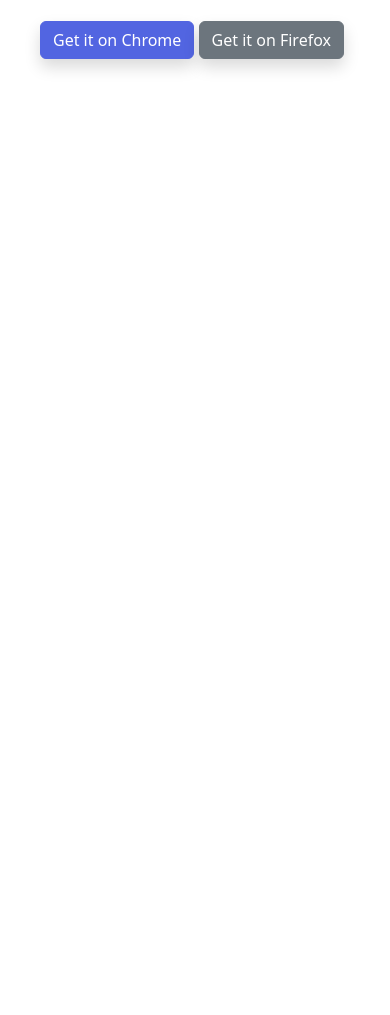
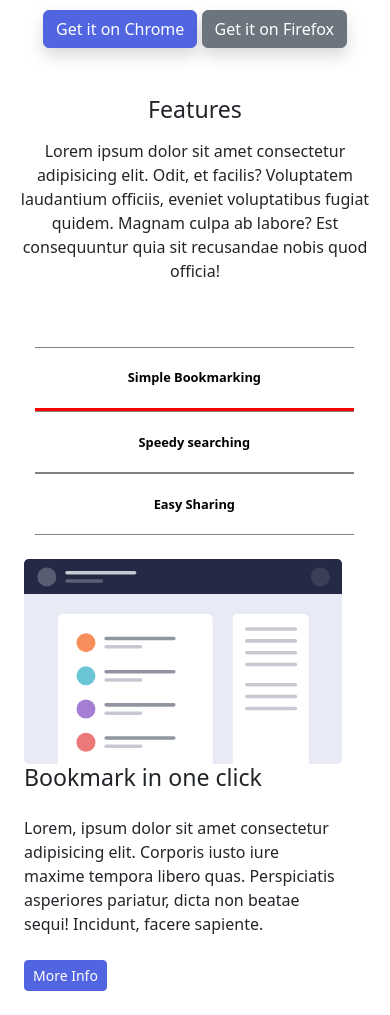
Before and after one commit to SergiDescayre/tascaS1_2, a website: page index.html in a window 390 px wide. Shown: the part 613-1628 px from the top of the page. Before the commit the page ends 844 px from the top, so only its background shows below. Drawn offline with nearby package versions, Linux system fonts and the light colour scheme.

Commit message:
exercici2

```diff
--- a/index.html
+++ b/index.html
@@ -20,7 +20,7 @@
                 <div class="collapse navbar-collapse text-center" id="navbarNav">
                     <ul class="navbar-nav ms-auto">
                         <li class="nav-item mx-2">
-                            <a class="nav-link" href="#">Features</a>
+                            <a class="nav-link" href="#features">Features</a>
                         </li>
                         <li class="nav-item mx-2">
                             <a class="nav-link" href="#">Pricing</a>
@@ -34,12 +34,13 @@
             </div>
         </nav>
         <div class="row mt-3 mx-3 align-items-center d-flex flex-sm-row-reverse">
-            <div class="col col-12 col-lg-6 col-xl-6">
-                <img class="img-fluid mt-3" src="./Imagenes/illustration-hero.svg" alt="">
+            <div class="col col-12 col-sm-12 col-md-12 col-lg-6 col-xl-6">
+                <img class="img-fluid mt-3" src="./Imagenes/illustration-hero.svg" alt="illustration">
             </div>
-            <div class="col col-12 col-lg-6 col-xl-6">
-                <h1 class="display-3 ">A Simple Bookmark Manager</h1>
-                <p class="my-4">Lorem ipsum dolor sit amet consectetur adipisicing elit. Voluptatum ea laborum quibusdam
+            <div class="col col-12 col-xs-12 col-sm-12 col-md-12 col-lg-6 col-xl-6 text-center text-lg-start">
+                <h1 class="display-4 ">A Simple Bookmark Manager</h1>
+                <p class="my-4 ">Lorem ipsum dolor sit amet consectetur adipisicing elit. Voluptatum ea laborum
+                    quibusdam
                     asperiores odio fugit quod eius quo ullam soluta pariatur, excepturi voluptatibus earum aperiam
                     doloremque adipisci et minus nemo.</p>
                 <div class="container-button">
@@ -50,7 +51,51 @@
             </div>
         </div>
 
+        <div class="row" id="features">
+            <div class="mx-auto text-center m-5 col-12 col-lg-8 col-xl-8">
+                <h3 class="mb-3">Features</h3>
+                <p>Lorem ipsum dolor sit amet consectetur adipisicing elit. Odit, et facilis? Voluptatem laudantium
+                    officiis, eveniet voluptatibus fugiat quidem. Magnam culpa ab labore? Est consequuntur quia sit
+                    recusandae nobis quod officia!</p>
+            </div>
+            <div class="row">
+                <ul class="nav nav-tabs mx-auto" id="myTab" role="tablist">
+                    <li class="nav-item" role="presentation">
+                        <button class="nav-link active" id="bookmark-tab" data-bs-toggle="tab" data-bs-target="#home"
+                            type="button" role="tab" aria-controls="home" aria-selected="true">Simple
+                            Bookmarking</button>
+                    </li>
+                    <li class="nav-item" role="presentation">
+                        <button class="nav-link" id="profile-tab" data-bs-toggle="tab" data-bs-target="#profile"
+                            type="button" role="tab" aria-controls="profile" aria-selected="false">Speedy
+                            searching</button>
+                    </li>
+                    <li class="nav-item" role="presentation">
+                        <button class="nav-link" id="contact-tab" data-bs-toggle="tab" data-bs-target="#contact"
+                            type="button" role="tab" aria-controls="contact" aria-selected="false">Easy Sharing</button>
+                    </li>
+                </ul>
+                <div class="tab-content" id="myTabContent">
+                    <div class="tab-pane fade show active" id="home" role="tabpanel" aria-labelledby="bookmark-tab">
+                        <div class="container">
+                            <div class="row my-4 align-items-center">
+                                <div class="col col-12 col-sm-12 col-md-12 col-lg-6 col-xl-6 ">
+                                    <img src="./Imagenes/illustration-features-tab-1.svg" class="img-fluid" alt="features1">
+                                </div>
+                                <div class="col col-12 col-sm-12 col-md-12 col-lg-6 col-xl-6">
+                                    <h3>Bookmark in one click</h3>
+                                    <p class="my-4">Lorem, ipsum dolor sit amet consectetur adipisicing elit. Corporis iusto iure maxime tempora libero quas. Perspiciatis asperiores pariatur, dicta non beatae sequi! Incidunt, facere sapiente.</p>
+                                    <button class="btn btn-primari btn-sm">More Info</button>
+                                </div>
+                            </div>
+                        </div>
+                    </div>
+                    <div class="tab-pane fade" id="profile" role="tabpanel" aria-labelledby="profile-tab">...</div>
+                    <div class="tab-pane fade" id="contact" role="tabpanel" aria-labelledby="contact-tab">...</div>
+                </div>
+            </div>
 
+        </div>
     </div>
     <script src="./node_modules/bootstrap/dist/js/bootstrap.min.js"></script>
 </body>
--- a/style.scss
+++ b/style.scss
@@ -1,6 +1,53 @@
 @import "./node_modules/bootstrap/scss/functions";
 @import "./node_modules/bootstrap/scss/variables";
 @import "./node_modules/bootstrap/scss/mixins";
+
+
+#myTab{
+  width: 500px;
+  display: flex;
+  justify-content: center;
+  border-bottom: 1px solid grey;
+
+
+  li button.active{
+    border:transparent;
+    border-bottom: 3px solid red;
+
+  }
+
+  button{
+    color:black;
+    font-weight: bold;
+  }
+
+}
+
+
+@media (max-width:576px){
+    #myTab{
+      flex-direction: column;
+      align-items: center;
+      border:none;
+        li{
+          width: 90%;
+          margin: 0 35px;
+          border:1px solid grey;
+          border-left: none;
+          border-right: none;
+        }button{
+          width: 100%;
+          font-size: 0.8rem;
+          padding:20px 0;
+
+        }
+
+
+    }
+
+
+
+}
 
 
 
```
Also changed, not shown: style.css, 1 other file.
